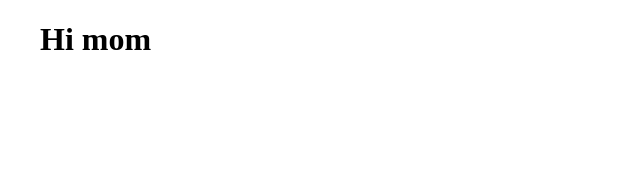
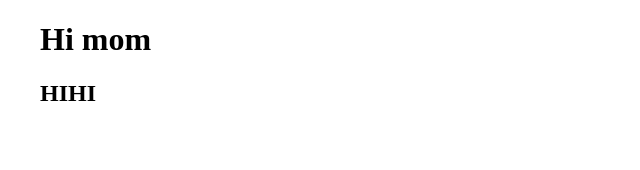
Before and after one commit to Yakunin-Design/spb-antiques.ru, a Next.js app: page / in a window 1280 px wide. Shown: the top 170 px of the page, without its empty margins (0-640 px from the left). Built offline with nearby package versions, Linux system fonts and the light colour scheme.

Commit message:
i'm here

```diff
--- a/app/page.tsx
+++ b/app/page.tsx
@@ -1,13 +1,11 @@
-import { Inter } from "@next/font/google";
 import Container from "@/components/std/Container";
 import styles from "./page.module.css";
-
-const inter = Inter({ subsets: ["latin"] });
 
 export default function Home() {
     return (
         <Container wrapper>
             <h1>Hi mom</h1>
+            <h2>HIHI</h2>
         </Container>
     );
 }
```
